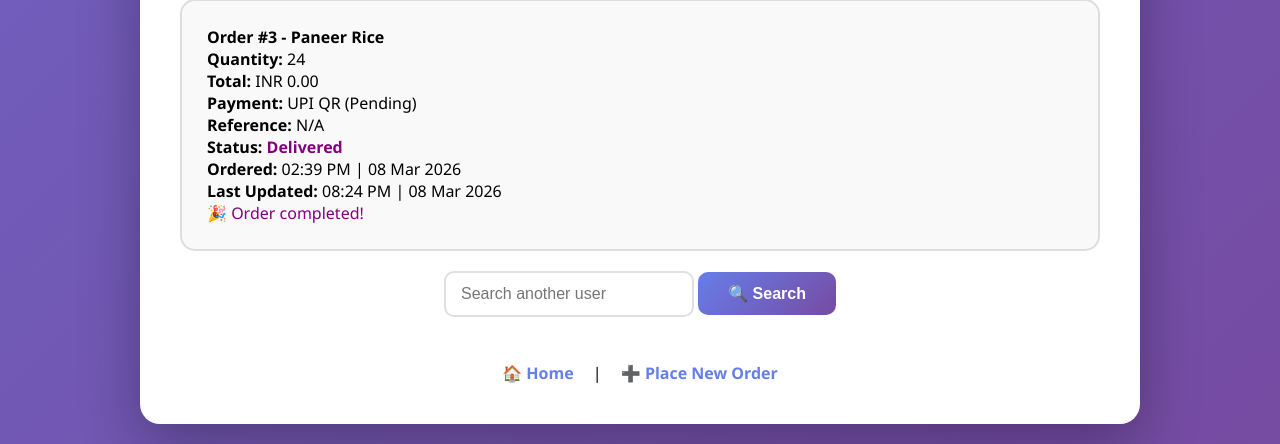
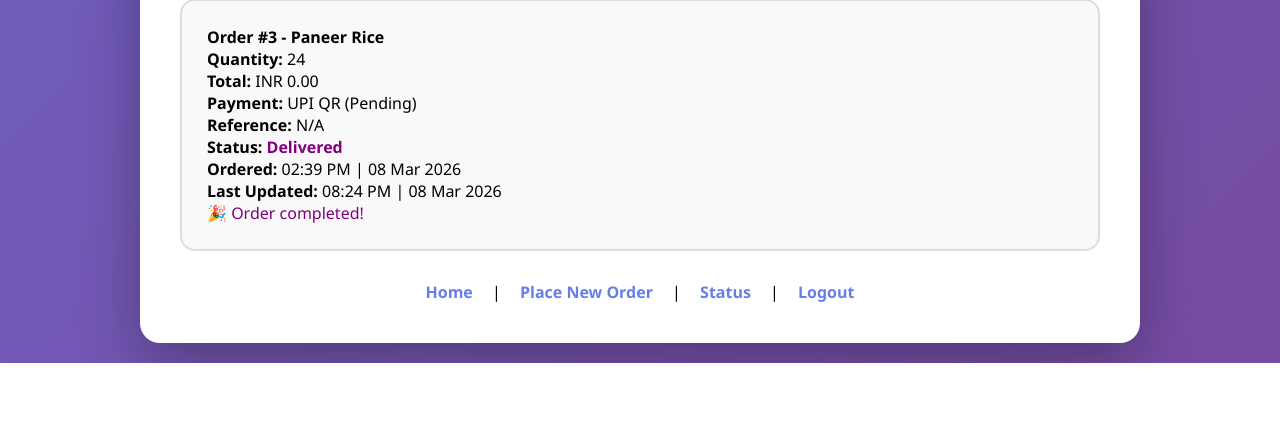
Before and after one commit to rashmimalikarjun/Order-management-system, a Flask app: page /my-orders in a window 1280 px wide. Shown: the part 3279-3723 px from the top of the page. After the commit the page ends 3642 px from the top, so only its background shows below. Run offline with Flask 3, Linux system fonts and the light colour scheme; a user stored in the database is signed in; data comes from the database, SQL or seed files in the repository.

Commit message:
Update my_orders.html

```diff
--- a/templates/my_orders.html
+++ b/templates/my_orders.html
@@ -99,12 +99,6 @@
             font-weight: 600;
             margin: 0 15px;
         }
-        .search-section {
-            background: #f8f9fa;
-            padding: 20px;
-            border-radius: 10px;
-            margin-bottom: 20px;
-        }
     </style>
 </head>
 <body>
@@ -119,8 +113,6 @@
             <p class="alert-error">❌ Cannot cancel order - it's already being prepared or completed!</p>
         {% endif %}
 
-        {% if username %}
-            <!-- User is logged in / username provided -->
         <h3>Orders for: <strong>{{ username }}</strong></h3>
 
         {% if orders %}
@@ -162,26 +154,8 @@
             <p>You haven't placed any orders yet. <a href="{{ url_for('order') }}" style="color: #667eea; font-weight: 600;">Place your first order!</a></p>
         {% endif %}
 
-            <div style="text-align: center; margin-top: 20px;">
-                <form method="POST" action="{{ url_for('my_orders') }}" style="display: inline;">
-                    <input type="text" name="username" placeholder="Search another user" style="display: inline-block; width: 250px;">
-                    <button type="submit" style="display: inline-block;">🔍 Search</button>
-                </form>
-            </div>
-
-        {% else %}
-            <!-- No username - show search form -->
-            <div class="search-section">
-                <form method="POST" action="{{ url_for('my_orders') }}">
-                    <label>Enter your username to view orders:</label>
-                    <input type="text" name="username" required placeholder="Your username">
-                    <button type="submit">View My Orders</button>
-                </form>
-            </div>
-        {% endif %}
-
         <div class="nav-links">
-            <a href="/">🏠 Home</a> | <a href="{{ url_for('order') }}">➕ Place New Order</a>
+            <a href="{{ url_for('index') }}">Home</a> | <a href="{{ url_for('order') }}">Place New Order</a> | <a href="{{ url_for('status') }}">Status</a> | <a href="{{ url_for('logout') }}">Logout</a>
         </div>
     </div>
 </body>
```
Lines whose indentation alone changed are shown as unchanged.
